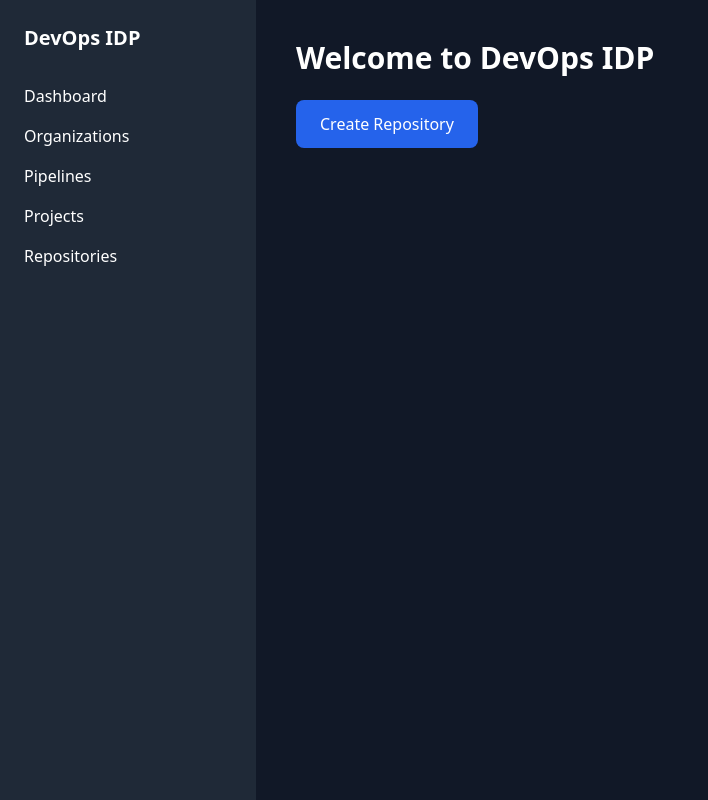
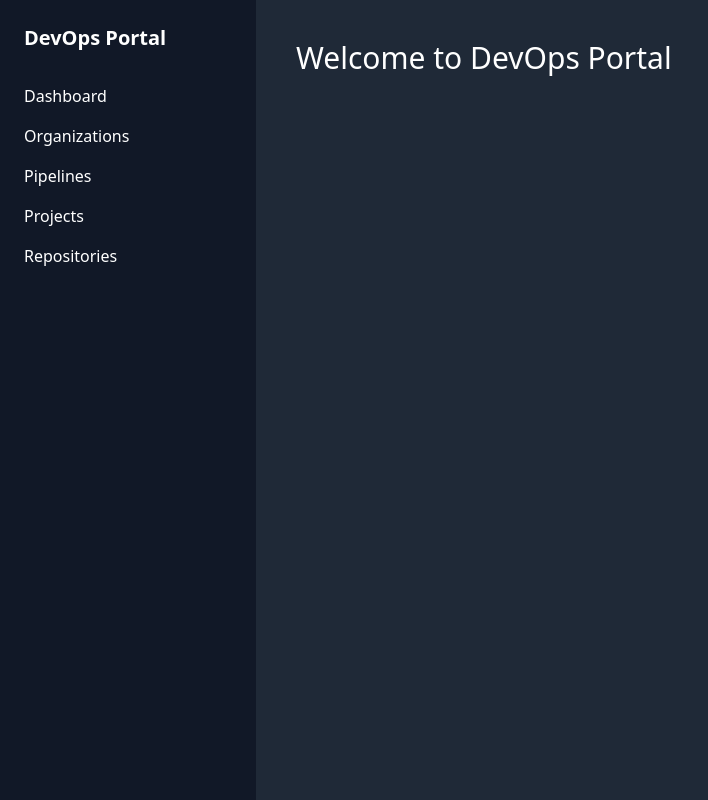
Before and after one commit to wlicona/idp-devops, a React (Vite) app in the folder frontend/: page /dashboard in a window 1280 px wide. Shown: the whole page, without its empty margins (0-708 px from the left). Built offline with nearby package versions, Linux system fonts and the light colour scheme; sample sign-in values are in the browser's storage.

Commit message:
se agrega el sidebar, para ventanas estaticas en el Dashboard

```diff
--- a/frontend/src/App.jsx
+++ b/frontend/src/App.jsx
@@ -3,8 +3,8 @@
 import Login from "./pages/Login";
 import Register from "./pages/Register";
 import Dashboard from "./pages/Dashboard";
-import CreateProject from "./pages/CreateProject";
-import CreateOrganization from "./pages/CreateOrganization";
+import CreateProject from "./modules/CreateProject";
+import CreateOrganization from "./modules/CreateOrganization";
 
 import ProtectedRoute from "./routes/ProtectedRoute";
 
--- /dev/null
+++ b/frontend/src/components/sidebar.jsx
@@ -0,0 +1,42 @@
+export default function Sidebar({ setView}) {
+    return (
+        <div className="w-64 bg-gray-900 text-white h-screen p-6">
+            <h1 className="text-xl font-bold mb-8">
+                DevOps Portal
+            </h1>
+
+            <ul className="space-y-4">
+
+                <li>
+                    <button onClick={() => setView("dasboard")}>
+                        Dashboard
+                    </button>
+                </li>
+
+                <li>
+                    <button onClick={() => setView("organization")}>
+                        Organizations
+                    </button>
+                </li>
+
+                <li>
+                    <button onClick={() => setView("pipelines")}>
+                        Pipelines
+                    </button>
+                </li>
+
+                <li>
+                    <button onClick={() => setView("projects")}>
+                        Projects
+                    </button>
+                </li>
+
+                <li>
+                    <button onClick={() => setView("repositories")}>
+                        Repositories
+                    </button>
+                </li>
+            </ul>
+        </div>
+    );
+}
--- a/frontend/src/pages/CreateOrganization.jsx
+++ b/frontend/src/modules/CreateOrganization.jsx
@@ -2,21 +2,11 @@
 import axios from "axios";
 
 export default function CreateOrganization() {
-    const [organization, setOrganization] = useState({
-        name: ""
-    });
+    const [name, setName] = useState("");
 
-    const handleChange = (e) => {
-        setOrganization({
-            ...organization,
-            [e.target.name]: e.target.value
-        });
-    };
-
-    const handleSubmit = async (e) => {
+    const createOrg = async (e) => {
         e.preventDefault();
 
-        console.log(organization)
 
         const token = localStorage.getItem("token");
 
@@ -26,9 +16,10 @@
             return;
         }
 
-        try {
             await axios.post(
-               "http://localhost:8000/organizations", organization,
+               "http://localhost:8000/organizations",
+               { name },
+
                {
                 headers: {
                     Authorization: `Bearer ${token}`
@@ -37,11 +28,9 @@
             );
 
             alert("Organization Created");
-        } catch(error){
-            console.error(error);
-            alert("Error creating Organization");
-        }
+
     };
+
 
     return (
 
@@ -51,11 +40,11 @@
                     Create Organization
                 </h2>
 
-                <form onSubmit={handleSubmit} className="space-y-4">
+                <form onSubmit={createOrg} className="space-y-4">
                     <input
                         name="name"
                         placeholder="Organization Name"
-                        onChange={handleChange}
+                        onChange={(e) => setName(e.target.value)}
                         className="w-full p-3 rounded bg-gray-700 text-white"
                     />
 
--- a/frontend/src/pages/Dashboard.jsx
+++ b/frontend/src/pages/Dashboard.jsx
@@ -1,56 +1,35 @@
-import { Link, useNavigate} from "react-router-dom"
+import { useState } from "react";
 
-export default function Dashboard(){
+import Sidebar from "../components/sidebar";
+import CreateOrganization from "../modules/CreateOrganization";
+import CreateProject from "../modules/CreateProject";
 
-  const navigate = useNavigate();
+export default function Dasboard() {
+
+  const [view, setView] = useState("dashboard");
+
+  const renderView = () => {
+
+    if (view === "organization") return <CreateOrganization />;
+    if (view === "repositories") return <CreateProject />;
+
+    return <h1 className="text-3xl text-white">Welcome to DevOps Portal</h1>
+  };
 
   return (
-    <div className="flex min-h-screen bg-gray-900 text-white">
 
-      {/* SIDEBAR*/ }
+    <div className="flex">
 
-      <div className="w-64 bg-gray-800 p-6">
+      <Sidebar setView={setView} />
 
-        <h1 className="text-xl font-bold mb-8">DevOps IDP</h1>
+      <div className="flex-1 bg-gray-800 p-10 min-h-screen">
 
-        <nav className="space-y-4">
-
-          <button className="black text-left w-full hover:text-blue-400">
-            Dashboard
-          </button>
-
-          <button className="black text-left w-full hover:text-blue-400">
-            <Link to= "/create-organization">Organizations</Link>
-          </button>
-
-          <button className="black text-left w-full hover:text-blue-400">
-            Pipelines
-          </button>
-
-          <button className="black text-left w-full hover:text-blue-400">
-            Projects
-          </button>
-
-          <button className="black text-left w-full hover:text-blue-400">
-            <Link to= "/create-project">Repositories</Link>
-          </button>
-
-
-        </nav>
-      </div>
-
-      {/* MAIN */}
-
-      <div className="flex-1 p-10">
-
-        <h2 className="text-3xl font-bold mb-6">Welcome to DevOps IDP</h2>
-
-        <button onClick={() => navigate("/create-project")} className="bg-blue-600 hover:bg-blue-700 px-6 py-3 rounded-lg">
-          Create Repository
-        </button>
+        {renderView()}
 
       </div>
 
     </div>
-  )
+
+  );
+
 }
```
Also changed, not shown: frontend/src/modules/CreateProject.jsx (renamed from frontend/src/pages/CreateProject.jsx).
